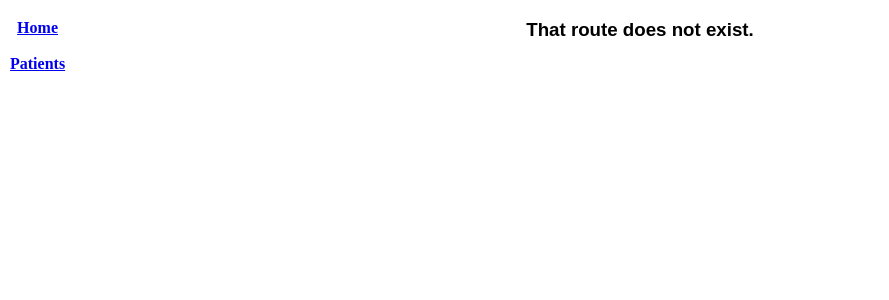
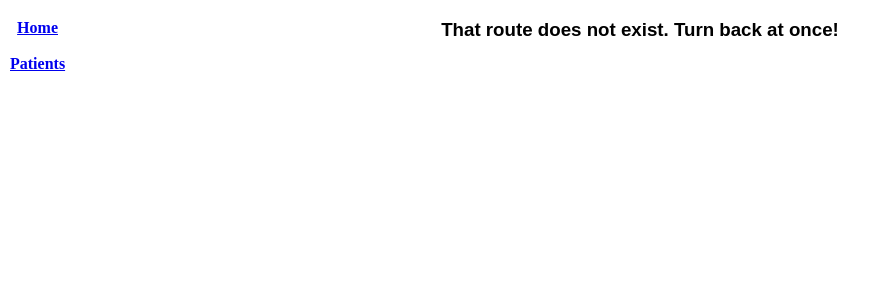
Before and after one commit to The-Gentleman/PocketDocReact, a React (Create React App) app in the folder pocket-doc-react-frontend/: page / in a window 1280 px wide. Shown: the top 300 px of the page, without its empty margins (0-889 px from the left). Built offline with nearby package versions, Linux system fonts and the light colour scheme.

Commit message:
added snark to noroute message

```diff
--- a/pocket-doc-react-frontend/src/components/NoRoute.js
+++ b/pocket-doc-react-frontend/src/components/NoRoute.js
@@ -3,7 +3,7 @@ import React from 'react'
 export default function NoRoute() {
     return (
         <div className="NoRoute">
-            <h3>That route does not exist.</h3>
+            <h3>That route does not exist. Turn back at once!</h3>
         </div>
     )
 }
```
